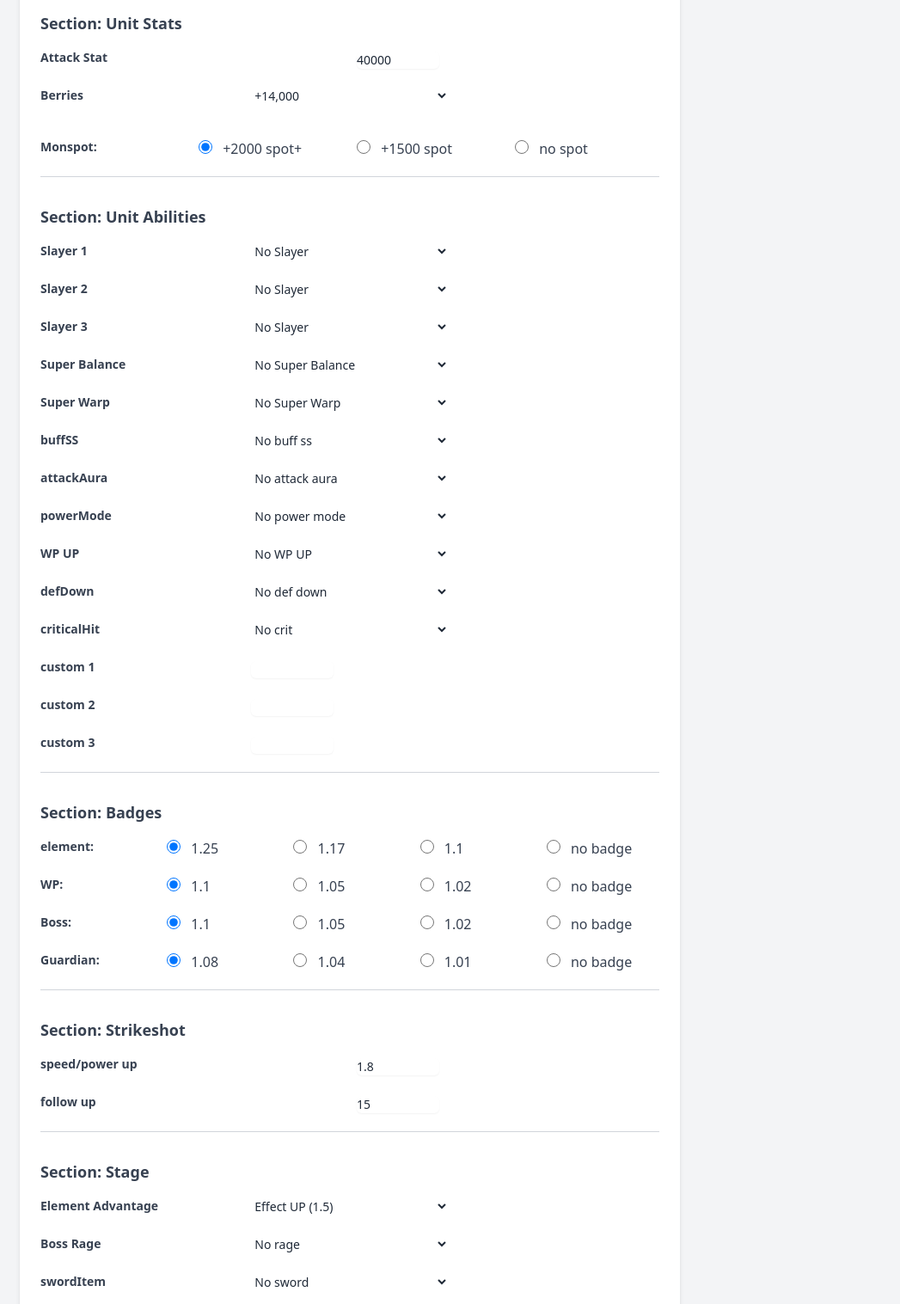
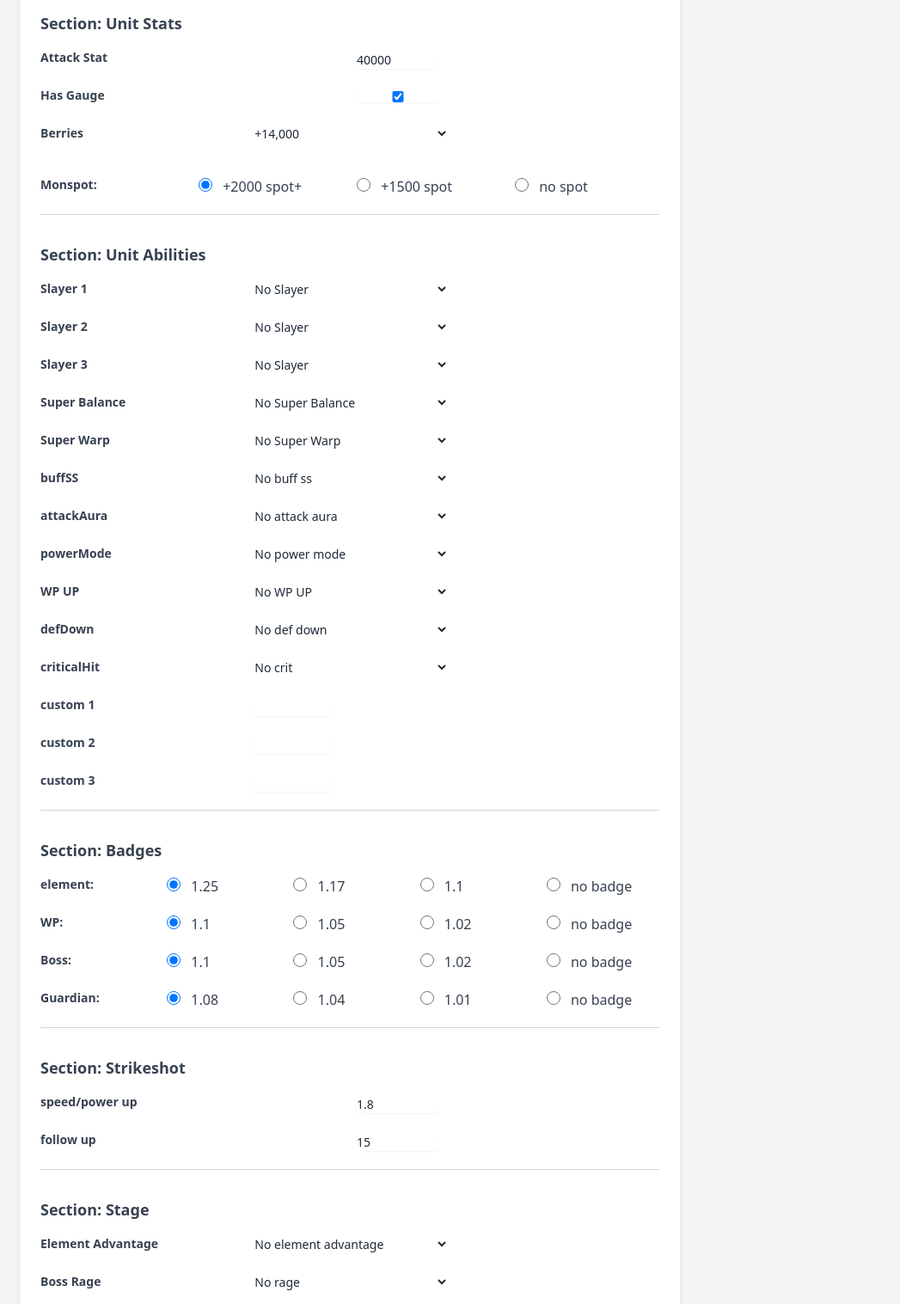
Before and after one commit to monkkeeeyyyydluffy/monsterstrike, a website: page src/pages/tools/damage.html in a window 1280 px wide. Shown: the part 83-1600 px from the top of the page at 86% size, without its empty margins (233-1280 px from the left). Drawn offline with nearby package versions, Linux system fonts and the light colour scheme.

Commit message:
add gauge to damage calc

```diff
--- a/src/pages/tools/damage.html
+++ b/src/pages/tools/damage.html
@@ -113,6 +113,23 @@
                 id="attackStat"
                 class="form-input w-24 rounded-md border-gray-300 shadow-sm focus:border-blue-500 focus:ring-blue-500 sm:text-sm dark:text-gray-700"
                 value="40000"
+              />
+            </div>
+          </div>
+
+          <div class="grid grid-cols-1 gap-4 md:grid-cols-2">
+            <label
+              for="hasGauge"
+              class="mb-2 block text-sm font-bold text-gray-700 dark:text-gray-300"
+              >Has Gauge</label
+            >
+            <div>
+              <input
+                type="checkbox"
+                id="hasGauge"
+                name="gauge"
+                class="form-input w-24 rounded-md border-gray-300 shadow-sm focus:border-blue-500 focus:ring-blue-500 sm:text-sm dark:text-gray-700"
+                checked
               />
             </div>
           </div>
@@ -794,9 +811,9 @@
                 name="AttributeEffect"
                 class="form-select block w-full rounded-md border-gray-300 bg-white text-gray-800 focus:border-blue-500 focus:ring-blue-500 sm:text-sm dark:border-gray-600 dark:bg-gray-700 dark:text-gray-100"
               >
-                <option value="1" selected>No Element Advantage</option>
+                <option value="1" selected>No element advantage</option>
                 <option value="1.33">Default UP (1.33)</option>
-                <option value="1.5" selected>Effect UP (1.5)</option>
+                <option value="1.5">Effect UP (1.5)</option>
                 <option value="1.998">Effect Super UP (1.998)</option>
                 <option value="2.998">Effect Super UP (2.998)</option>
               </select>
@@ -827,7 +844,7 @@
             <label
               for="swordItem"
               class="mb-2 block text-sm font-bold text-gray-700 dark:text-gray-300"
-              >swordItem</label
+              >Sword Item</label
             >
             <div>
               <select
@@ -945,6 +962,7 @@
         const resultsDiv = document.getElementById('results')
         const resultsSummary = document.getElementById('resultsSummary')
         const verboseOutput = document.getElementById('verboseOutput').checked
+        const hasGauge = document.getElementById('hasGauge').checked
         let multipliers = []
         let attackStat = []
         let baseAttack
@@ -1076,6 +1094,9 @@
 
         // attack
         baseAttack = attackStat.reduce((acc, curr) => acc + curr)
+        if (hasGauge) {
+          baseAttack = baseAttack * 1.2
+        }
         inputValues['Attack Stat'] = baseAttack
 
         // // Display individual input values
```
